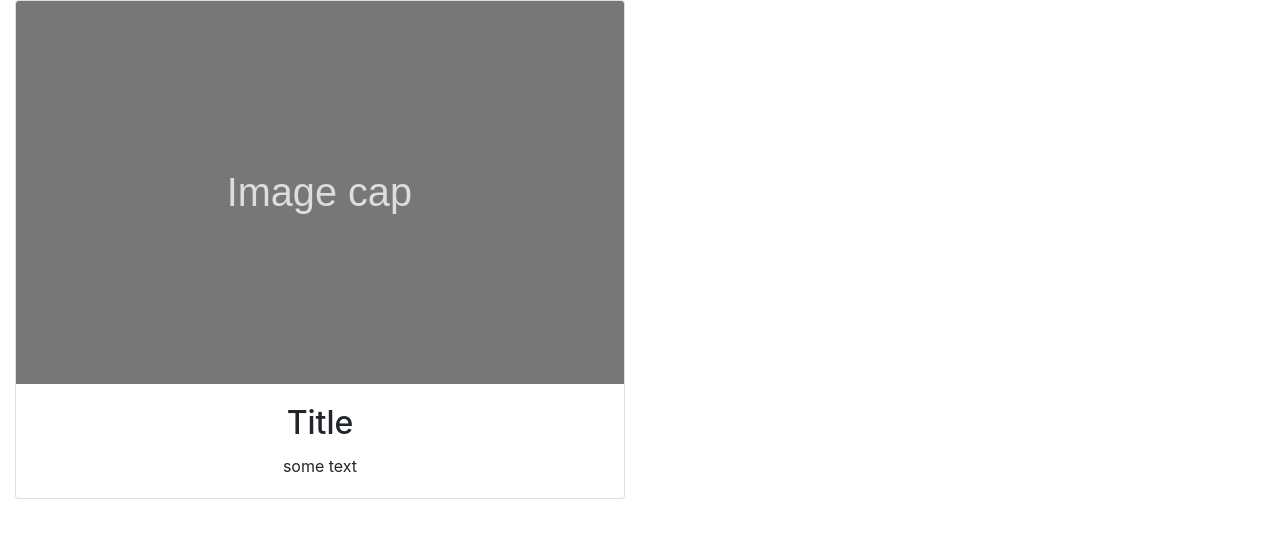
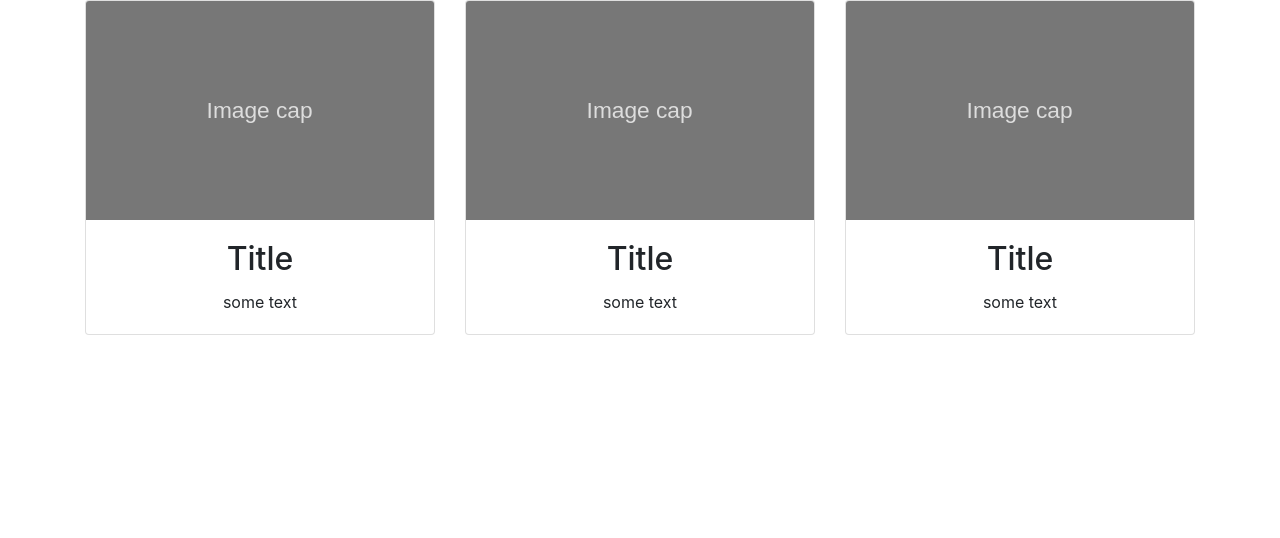
Before and after one commit to rokija/bootcamp2019, a React (Create React App) app: page / in a window 1280 px wide. Shown: the top 538 px of the page. Built offline with nearby package versions, Linux system fonts and the light colour scheme.

Commit message:
create many posts

```diff
--- a/src/components/Posts/Posts.js
+++ b/src/components/Posts/Posts.js
@@ -3,7 +3,9 @@ import placeholderImage from "../../media/image-placeholder.svg"
 import "./Posts.css";
 
 const Posts = () => (
-    <div className="col-6">
+    <div className="container">
+        <div className="row">
+            <div className="col-4">
                 <div className="card">
                     <img className="card-img-top" alt="some img" src={placeholderImage}/>
                     <div className="card-body">
@@ -16,6 +18,34 @@ const Posts = () => (
                     </div>
                 </div>
             </div>
+            <div className="col-4">
+                <div className="card">
+                    <img className="card-img-top" alt="some img" src={placeholderImage}/>
+                    <div className="card-body">
+                        <h2 className="card-title">
+                            Title
+                        </h2>
+                        <span className="card-text">
+                            some text
+                        </span>
+                    </div>
+                </div>
+            </div>
+            <div className="col-4">
+                <div className="card">
+                    <img className="card-img-top" alt="some img" src={placeholderImage}/>
+                    <div className="card-body">
+                        <h2 className="card-title">
+                            Title
+                        </h2>
+                        <span className="card-text">
+                            some text
+                        </span>
+                    </div>
+                </div>
+            </div>
+        </div>
+    </div>
 )
 
 export default Posts;
```
Lines whose indentation alone changed are shown as unchanged.
